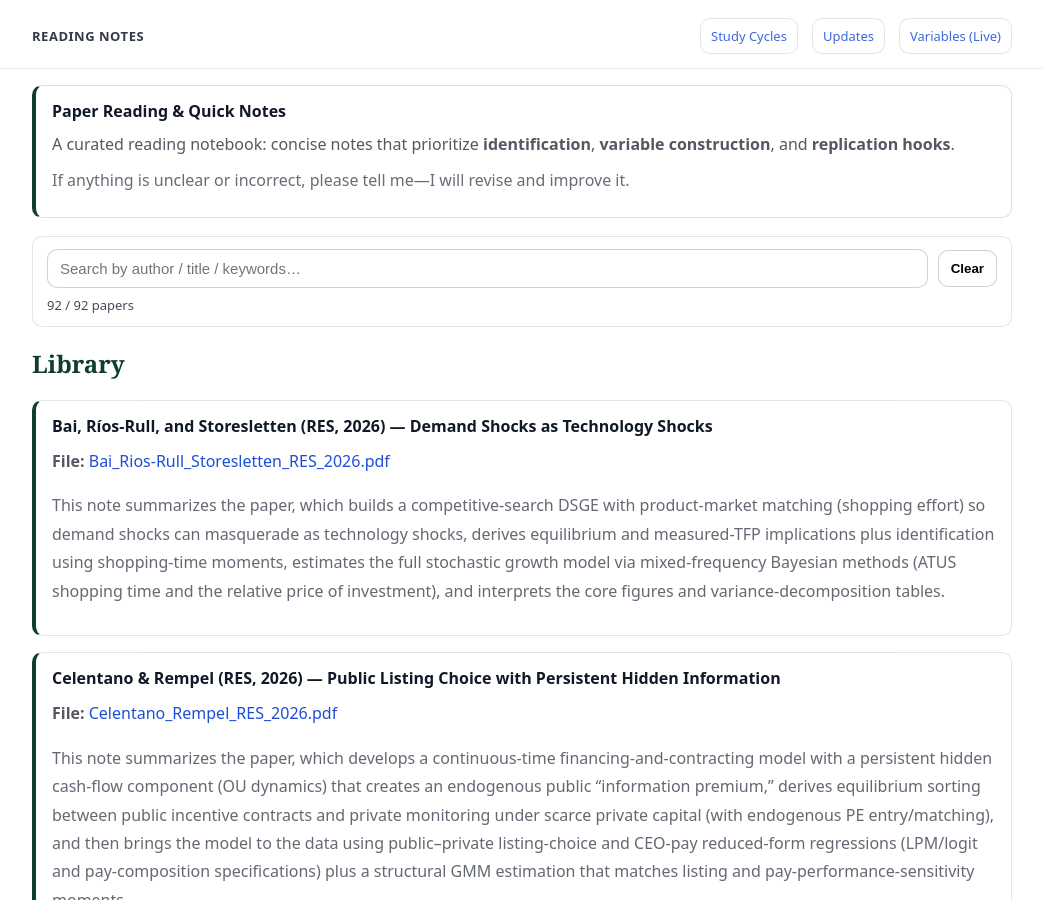
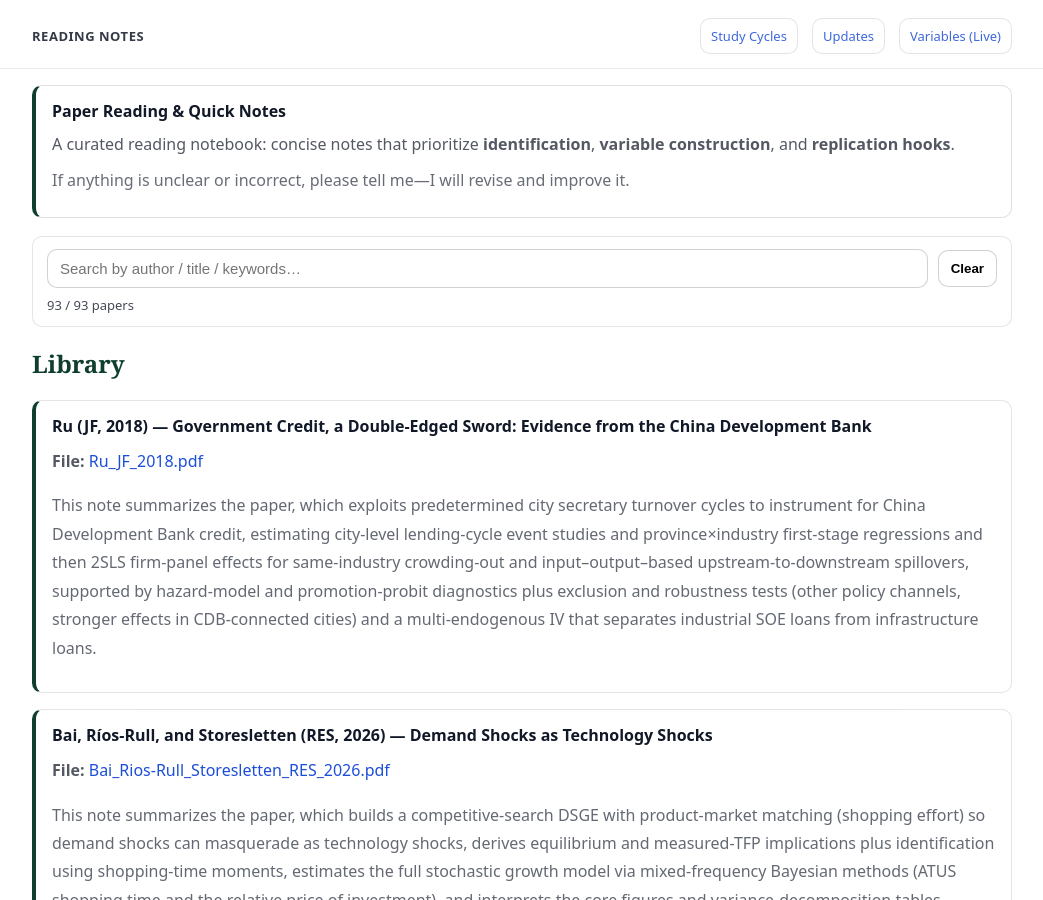
Before and after one commit to yaxinzn/study-archive, a Jekyll site: the page built from reading/index.md, in a window 1280 px wide and 900 px high. Shown: the whole window, without its empty margins (118-1161 px from the left). Built offline with Jekyll 4.4.1, drawn with Linux system fonts in a browser that asks for light colours.

Commit message:
Reading: add/update Ru_JF_2018.pdf

```diff
--- a/_data/reading.yml
+++ b/_data/reading.yml
@@ -1,3 +1,7 @@
+- title: "Ru (JF, 2018) — Government Credit, a Double-Edged Sword: Evidence from the China Development Bank"
+  file: "Ru_JF_2018.pdf"
+  desc: "This note summarizes the paper, which exploits predetermined city secretary turnover cycles to instrument for China Development Bank credit, estimating city-level lending-cycle event studies and province×industry first-stage regressions and then 2SLS firm-panel effects for same-industry crowding-out and input–output–based upstream-to-downstream spillovers, supported by hazard-model and promotion-probit diagnostics plus exclusion and robustness tests (other policy channels, stronger effects in CDB-connected cities) and a multi-endogenous IV that separates industrial SOE loans from infrastructure loans."
+
 - title: "Bai, Ríos-Rull, and Storesletten (RES, 2026) — Demand Shocks as Technology Shocks"
   file: "Bai_Rios-Rull_Storesletten_RES_2026.pdf"
   desc: "
```
